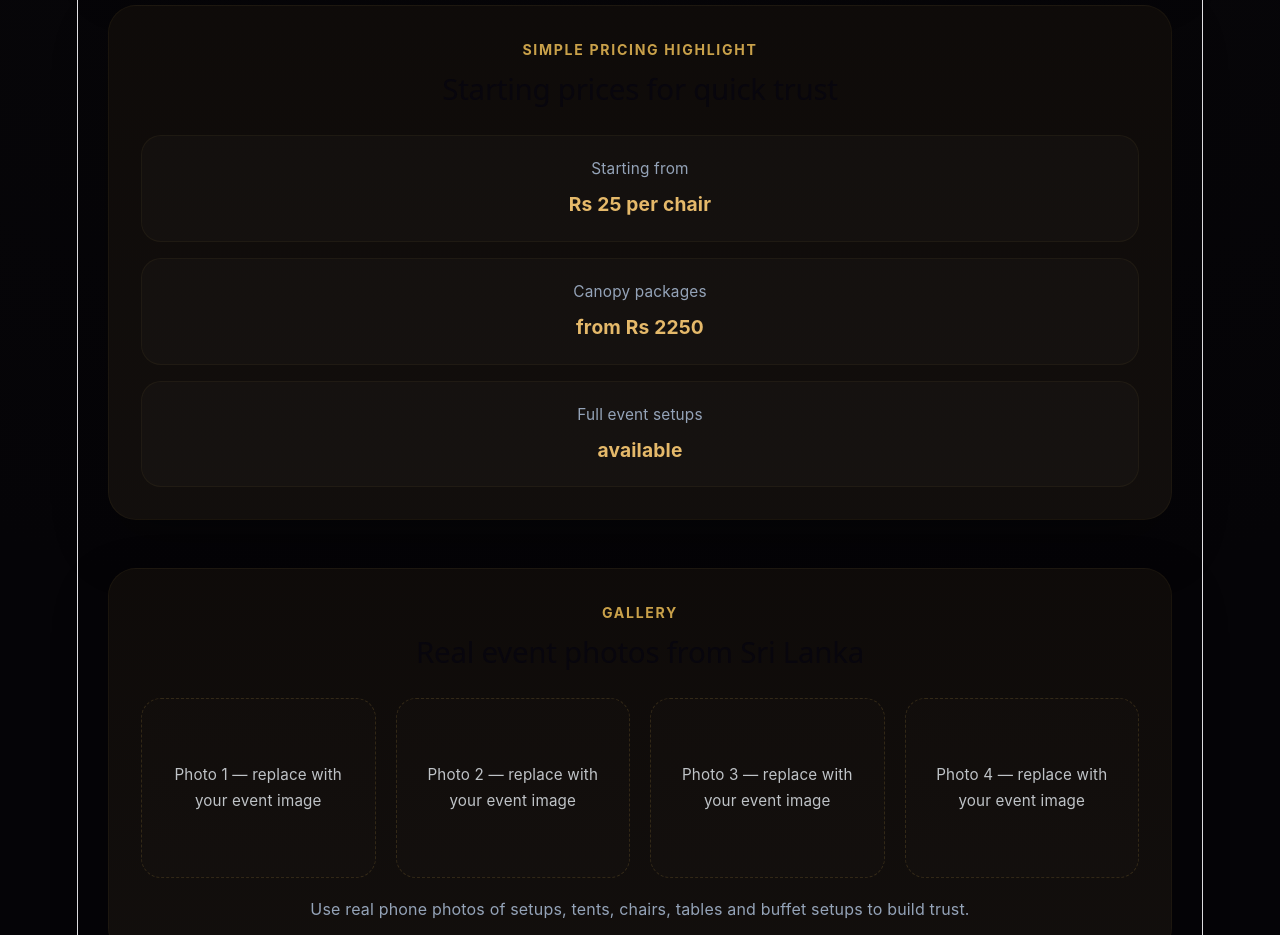
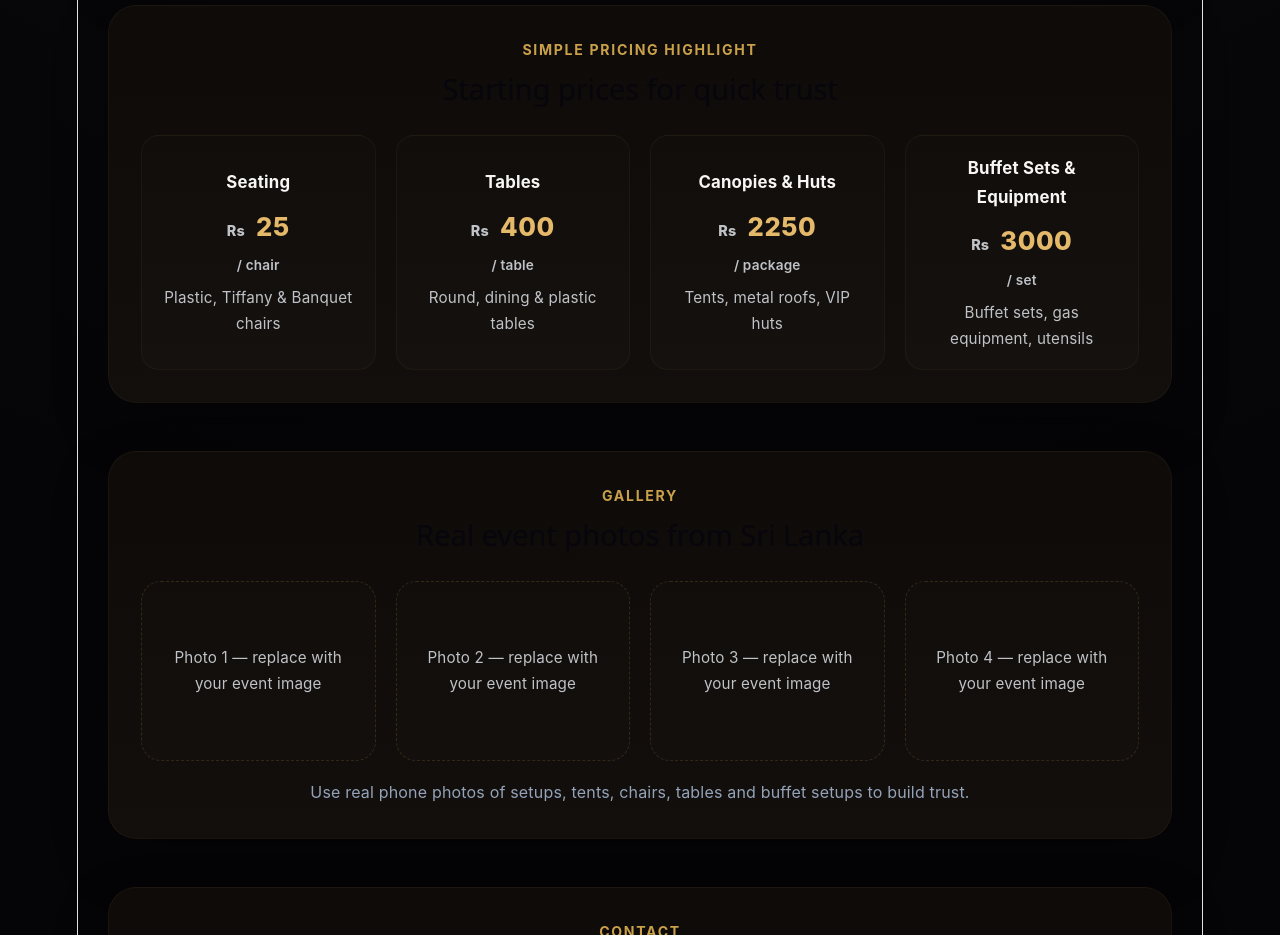
Before and after one commit to osandipabasara-design/event-rental-site, a React (Vite) app: page / in a window 1280 px wide. Shown: the part 1160-2095 px from the top of the page. Built offline with nearby package versions, Linux system fonts and the light colour scheme.

Commit message:
Add modern pricing cards with starting prices and styles

```diff
--- a/src/App.css
+++ b/src/App.css
@@ -250,23 +250,78 @@ a {
   gap: 16px;
 }
 
-.pricing-item {
-  padding: 20px 22px;
-  border-radius: 20px;
-  background: rgba(255,255,255,0.02);
-  border: 1px solid rgba(201,161,74,0.06);
+/* Pricing cards: modern, prominent prices */
+.pricing-list.pricing-cards {
+  grid-template-columns: repeat(4, minmax(0, 1fr));
+  gap: 20px;
 }
 
-.pricing-item span {
-  display: block;
-  color: #94a3b8;
-  margin-bottom: 6px;
-  font-size: 0.96rem;
+.pricing-card {
+  padding: 18px;
+  border-radius: 18px;
+  background: linear-gradient(180deg, rgba(18,14,12,0.95), rgba(22,18,16,0.95));
+  border: 1px solid rgba(201,161,74,0.06);
+  display: flex;
+  align-items: center;
+  justify-content: center;
+  text-align: center;
+  transition: transform 0.18s ease, box-shadow 0.18s ease;
 }
 
-.pricing-item strong {
-  font-size: 1.2rem;
+.pricing-card:hover {
+  transform: translateY(-6px);
+  box-shadow: 0 20px 40px rgba(0,0,0,0.45);
+}
+
+.pricing-card-body h3 {
+  margin: 0 0 8px;
+  font-size: 1.05rem;
+  color: var(--text-100);
+}
+
+.pricing-card .price {
+  margin: 6px 0 8px;
+  font-weight: 800;
+  font-size: 1.4rem;
   color: var(--accent-gold-300);
+}
+
+.pricing-card .price .currency {
+  font-size: 0.9rem;
+  margin-right: 6px;
+  color: var(--muted-300);
+}
+
+.pricing-card .price .amount {
+  font-size: 1.6rem;
+  letter-spacing: 0.02em;
+}
+
+.pricing-card .price .per {
+  display: block;
+  font-size: 0.85rem;
+  font-weight: 600;
+  color: var(--muted-300);
+  margin-top: 6px;
+}
+
+.pricing-card .muted {
+  margin: 0;
+  color: var(--muted-300);
+  font-size: 0.95rem;
+}
+
+/* responsive adjustments */
+@media (max-width: 1000px) {
+  .pricing-list.pricing-cards {
+    grid-template-columns: repeat(2, minmax(0, 1fr));
+  }
+}
+
+@media (max-width: 640px) {
+  .pricing-list.pricing-cards {
+    grid-template-columns: 1fr;
+  }
 }
 
 .gallery-block .gallery-grid {
--- a/src/App.tsx
+++ b/src/App.tsx
@@ -79,19 +79,38 @@ function App() {
             <p className="section-label">Simple pricing highlight</p>
             <h2>Starting prices for quick trust</h2>
           </div>
-          <div className="pricing-list">
-            <div className="pricing-item">
-              <span>Starting from</span>
-              <strong>Rs 25 per chair</strong>
-            </div>
-            <div className="pricing-item">
-              <span>Canopy packages</span>
-              <strong>from Rs 2250</strong>
-            </div>
-            <div className="pricing-item">
-              <span>Full event setups</span>
-              <strong>available</strong>
-            </div>
+          <div className="pricing-list pricing-cards">
+            <article className="pricing-card">
+              <div className="pricing-card-body">
+                <h3>Seating</h3>
+                <p className="price"><span className="currency">Rs</span> <span className="amount">25</span><span className="per"> / chair</span></p>
+                <p className="muted">Plastic, Tiffany & Banquet chairs</p>
+              </div>
+            </article>
+
+            <article className="pricing-card">
+              <div className="pricing-card-body">
+                <h3>Tables</h3>
+                <p className="price"><span className="currency">Rs</span> <span className="amount">400</span><span className="per"> / table</span></p>
+                <p className="muted">Round, dining & plastic tables</p>
+              </div>
+            </article>
+
+            <article className="pricing-card">
+              <div className="pricing-card-body">
+                <h3>Canopies & Huts</h3>
+                <p className="price"><span className="currency">Rs</span> <span className="amount">2250</span><span className="per"> / package</span></p>
+                <p className="muted">Tents, metal roofs, VIP huts</p>
+              </div>
+            </article>
+
+            <article className="pricing-card">
+              <div className="pricing-card-body">
+                <h3>Buffet Sets & Equipment</h3>
+                <p className="price"><span className="currency">Rs</span> <span className="amount">3000</span><span className="per"> / set</span></p>
+                <p className="muted">Buffet sets, gas equipment, utensils</p>
+              </div>
+            </article>
           </div>
         </section>
 
```
